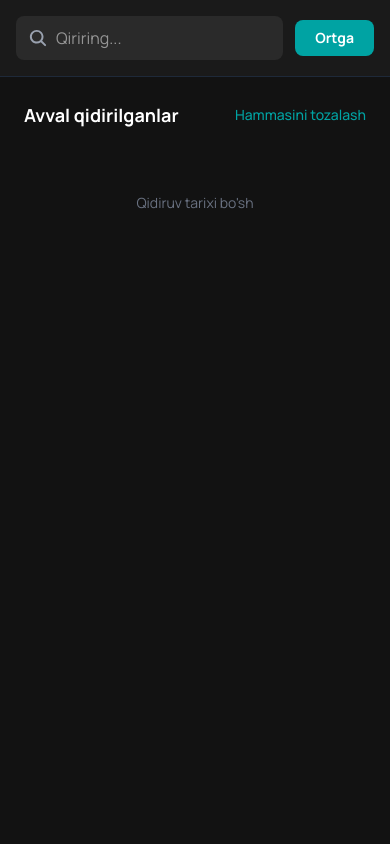
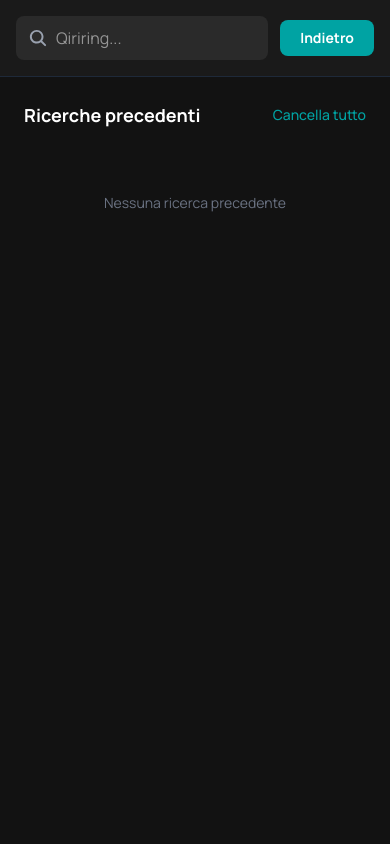
Before and after one commit to mukhammadiyev/custode, a React (Vite) app: page / in a window 390 px wide. Both pictures are taken after a click on the button 247 px from the left and 32 px from the top of the page. Shown: the top 844 px of the page. Built offline with nearby package versions, Linux system fonts and the light colour scheme.

Commit message:
transllate problem solved on mobile

```diff
--- a/src/components/layout/Navbar.jsx
+++ b/src/components/layout/Navbar.jsx
@@ -293,7 +293,7 @@ function Navbar({ onSearchChange }) {
                     onClick={() => setMobileOpen(false)}
                   >
                     <IoChevronBack className='w-6 h-6' />
-                    Ortga
+                    {t('nav.back')}
                   </button>
                 </div>
 
@@ -304,7 +304,7 @@ function Navbar({ onSearchChange }) {
                     onClick={() => setMobileOpen(false)}
                     className="relative w-fit pb-1 after:content-[''] after:absolute after:left-0 after:-bottom-1 after:h-0.5 after:w-0 after:bg-light-blue after:transition-all after:duration-500 hover:after:w-full active:after:w-full"
                   >
-                    Biz haqimizda
+                    {t('nav.about')}
                   </a>
 
                   <a
@@ -312,7 +312,7 @@ function Navbar({ onSearchChange }) {
                     onClick={() => setMobileOpen(false)}
                     className="relative w-fit pb-1 after:content-[''] after:absolute after:left-0 after:-bottom-1 after:h-0.5 after:w-0 after:bg-light-blue after:transition-all after:duration-500 hover:after:w-full active:after:w-full"
                   >
-                    Maxsulotlar
+                    {t('nav.products')}
                   </a>
 
                   <a
@@ -320,7 +320,7 @@ function Navbar({ onSearchChange }) {
                     onClick={() => setMobileOpen(false)}
                     className="relative w-fit pb-1 after:content-[''] after:absolute after:left-0 after:-bottom-1 after:h-0.5 after:w-0 after:bg-light-blue after:transition-all after:duration-500 hover:after:w-full active:after:w-full"
                   >
-                    Fikrlar
+                    {t('nav.thoughts')}
                   </a>
 
                   <a
@@ -328,7 +328,7 @@ function Navbar({ onSearchChange }) {
                     onClick={() => setMobileOpen(false)}
                     className="relative w-fit pb-1 after:content-[''] after:absolute after:left-0 after:-bottom-1 after:h-0.5 after:w-0 after:bg-light-blue after:transition-all after:duration-500 hover:after:w-full active:after:w-full"
                   >
-                    Galareya
+                    {t('nav.gallery')}
                   </a>
 
                   <a
@@ -336,7 +336,7 @@ function Navbar({ onSearchChange }) {
                     onClick={() => setMobileOpen(false)}
                     className="relative w-fit pb-1 after:content-[''] after:absolute after:left-0 after:-bottom-1 after:h-0.5 after:w-0 after:bg-light-blue after:transition-all after:duration-500 hover:after:w-full active:after:w-full"
                   >
-                    Aloqa
+                    {t('nav.contact')}
                   </a>
                 </nav>
               </div>
@@ -370,16 +370,16 @@ function Navbar({ onSearchChange }) {
               }}
               className='bg-[#00A3A3] text-white px-5 py-2 rounded-lg text-sm font-bold'
             >
-              Ortga
+              {t('nav.back')}
             </button>
           </div>
 
           {/* history content */}
           <div className='flex-1 p-6 overflow-y-auto'>
             <div className='flex justify-between items-center mb-6'>
-              <h3 className='text-white font-bold text-lg'>Avval qidirilganlar</h3>
+              <h3 className='text-white font-bold text-lg'>{t('nav.previousSearches')}</h3>
               <button aria-label='clear search history' onClick={clearHistory} className='text-[#00A3A3] text-sm font-medium'>
-                Hammasini tozalash
+                {t('nav.clearAll')}
               </button>
             </div>
 
@@ -402,7 +402,7 @@ function Navbar({ onSearchChange }) {
                 </div>
               ))}
               {history.length === 0 && (
-                <p className='text-gray-500 text-center mt-10 text-sm'>Qidiruv tarixi bo'sh</p>
+                <p className='text-gray-500 text-center mt-10 text-sm'>{t('nav.noPreviousSearches')}</p>
               )}
             </div>
           </div>
--- a/src/locales/en.json
+++ b/src/locales/en.json
@@ -5,7 +5,12 @@
 		"thoughts": "Testimonials",
 		"gallery": "Gallery",
 		"contact": "Contact",
-		"search": "Search..."
+		"search": "Search...",
+		"back": "Back",
+    "language": "Language",
+    "previousSearches": "Previous searches",
+    "clearAll": "Clear all",
+    "noPreviousSearches": "No previous searches"
 	},
 	"hero": {
 		"title": "A reliable lock - guarantees your safe life",
--- a/src/locales/it.json
+++ b/src/locales/it.json
@@ -5,7 +5,12 @@
 		"thoughts": "Recensioni",
 		"gallery": "Galleria",
 		"contact": "Contatti",
-		"search": "Cerca..."
+		"search": "Cerca...",
+		"back": "Indietro",
+		"language": "Lingua",
+		"previousSearches":"Ricerche precedenti",
+		"clearAll":"Cancella tutto",
+		"noPreviousSearches":"Nessuna ricerca precedente"
 	},
 	"hero": {
 		"title": "Serratura affidabile — garanzia di sicurezza",
@@ -31,8 +36,8 @@
 			}
 		},
 		"view": "Visualizza tutti i prodotti",
-		"moreView":"Mostra di più",
-		"lessView":"Mostra meno"
+		"moreView": "Mostra di più",
+		"lessView": "Mostra meno"
 	},
 	"thoughts": {
 		"title": "Opinioni dei nostri clienti",
--- a/src/locales/ru.json
+++ b/src/locales/ru.json
@@ -5,7 +5,12 @@
 		"thoughts": "Отзывы",
 		"gallery": "Галерея",
 		"contact": "Контакты",
-		"search": "Поиск..."
+		"search": "Поиск...",
+		"back": "Назад",
+    "language": "Язык",
+    "previousSearches": "Предыдущие поиски",
+    "clearAll": "Очистить все",
+    "noPreviousSearches": "История поисков пуста"
 	},
 	"hero": {
 		"title": "Надёжный замок - гарантия безопасной жизни",
--- a/src/locales/uz.json
+++ b/src/locales/uz.json
@@ -5,7 +5,12 @@
 		"thoughts": "Fikrlar",
 		"gallery": "Galareya",
 		"contact": "Aloqa",
-		"search": "Qidiring..."
+		"search": "Qidiring...",
+		"back": "Orqaga",
+    "language": "Til",
+    "previousSearches": "Avvalgi qidiruvlar",
+    "clearAll": "Hammasini tozalash",
+    "noPreviousSearches": "Avvalgi qidiruvlar mavjud emas"
 	},
 	"hero": {
 		"title": "Ishonchli qulf — xavfsiz hayot kafolati",
```
